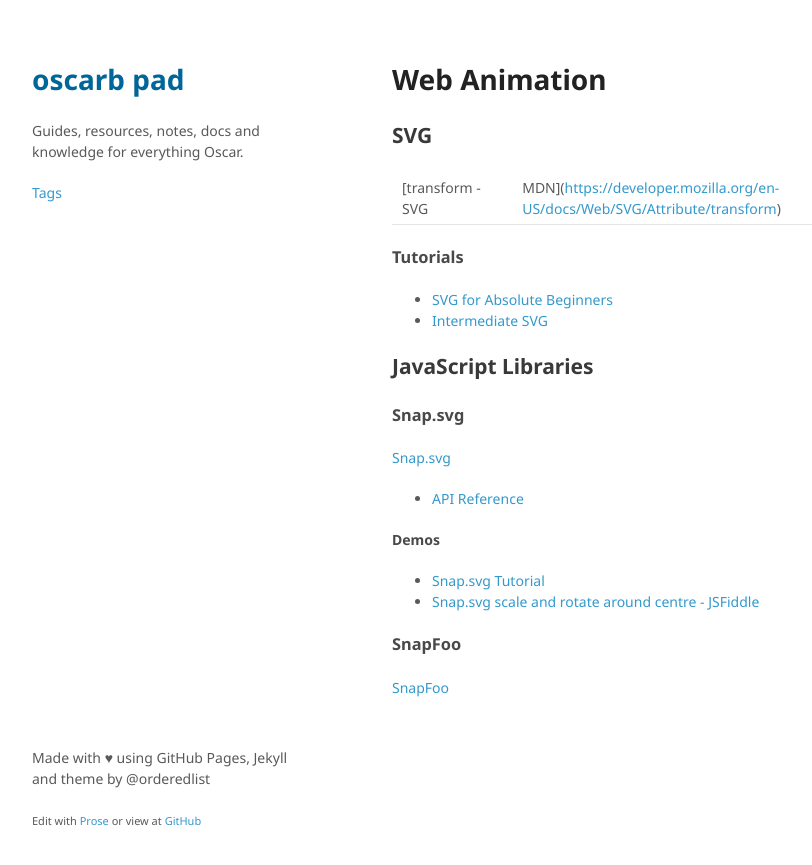
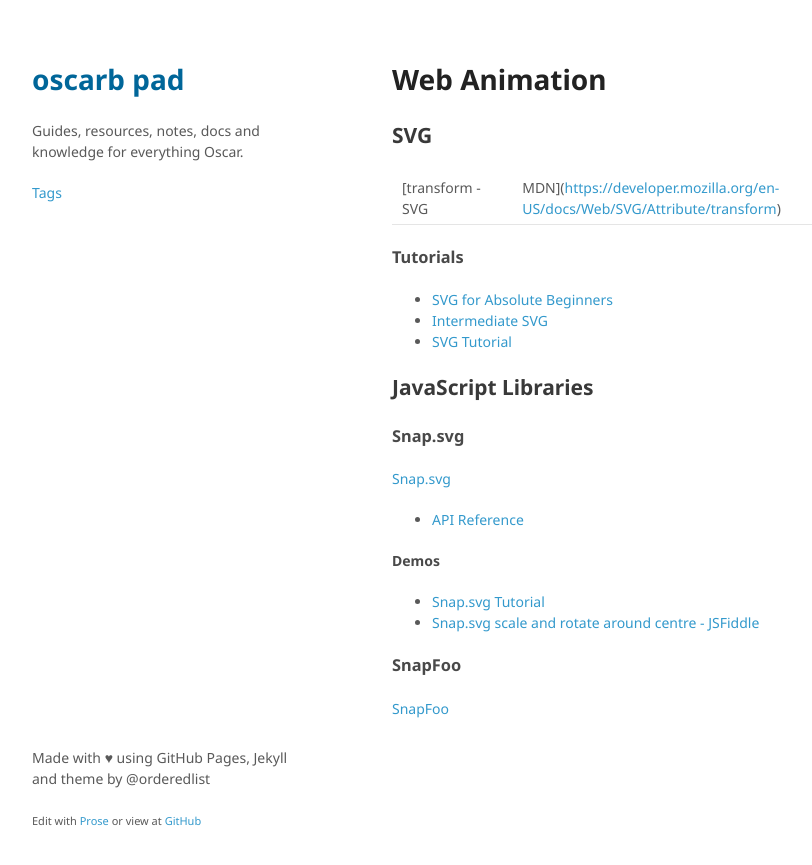
Before and after one commit to oscarb/pad, a Jekyll site: the page built from _docs/web-animation.md, in a window 1280 px wide. Shown: the top 865 px of the page, without its empty margins (128-940 px from the left). Built offline with Jekyll 4.4.1, drawn with Linux system fonts in a browser that asks for light colours; some web fonts are replaced.

Commit message:
Update web-animation.md

```diff
--- a/_docs/web-animation.md
+++ b/_docs/web-animation.md
@@ -17,7 +17,7 @@ published: true
 
 * [SVG for Absolute Beginners](http://unicorn-ui.com/blog/svg-for-beginners.html)
 * [Intermediate SVG](http://unicorn-ui.com/blog/intermediate-svg.html)
-
+* [SVG Tutorial](http://tutorials.jenkov.com/svg/index.html)
 
 ## JavaScript Libraries
 
```
